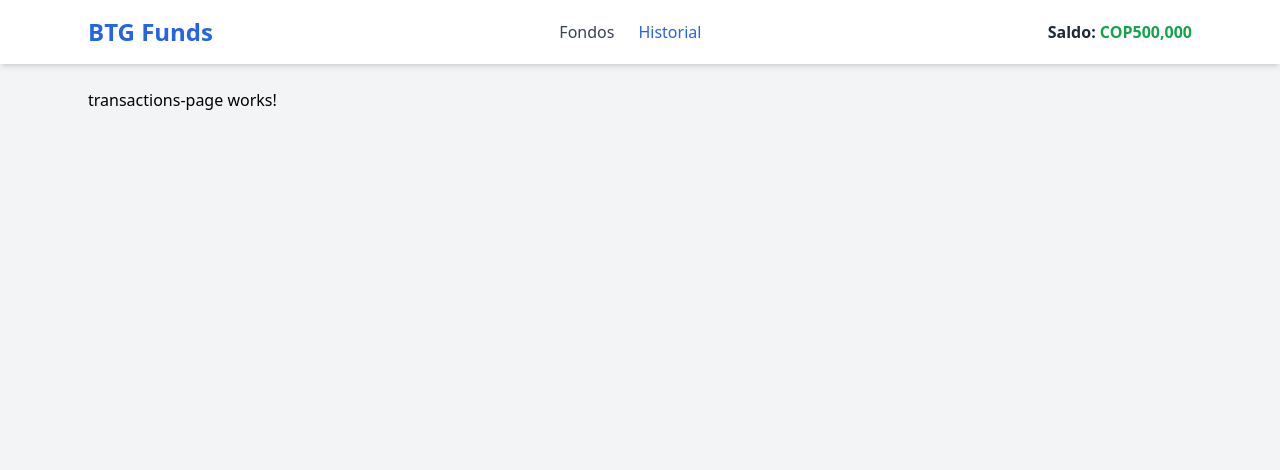
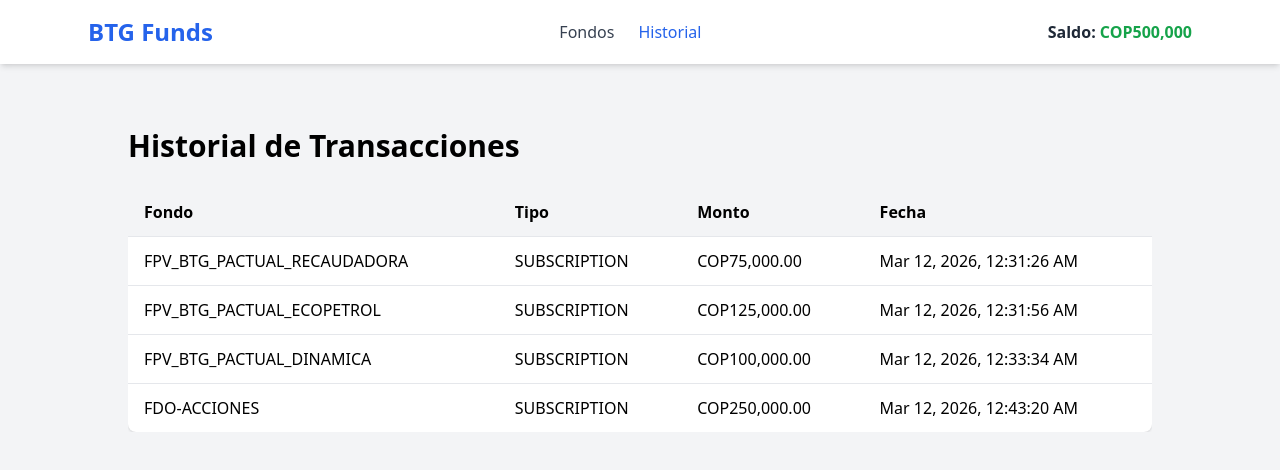
Before and after one commit to Dpalacioo/btg-funds, an Angular app: page /transactions in a window 1280 px wide. Shown: the top 470 px of the page. Built offline with nearby package versions, Linux system fonts and the light colour scheme; data requests are answered from the project's data file.

Commit message:
fix: register TransactionsModule in AppModule to enable Angular pipes

```diff
--- a/mock-api/db.json
+++ b/mock-api/db.json
@@ -47,6 +47,22 @@
       "type": "SUBSCRIPTION",
       "date": "2026-03-12T00:31:56.588Z",
       "id": 2
+    },
+    {
+      "fundId": 5,
+      "fundName": "FPV_BTG_PACTUAL_DINAMICA",
+      "amount": 100000,
+      "type": "SUBSCRIPTION",
+      "date": "2026-03-12T00:33:34.653Z",
+      "id": 3
+    },
+    {
+      "fundId": 4,
+      "fundName": "FDO-ACCIONES",
+      "amount": 250000,
+      "type": "SUBSCRIPTION",
+      "date": "2026-03-12T00:43:20.821Z",
+      "id": 4
     }
   ]
 }
--- a/src/app/features/transactions/pages/transactions-page/transactions-page.component.html
+++ b/src/app/features/transactions/pages/transactions-page/transactions-page.component.html
@@ -1 +1,36 @@
-<p>transactions-page works!</p>
+<div class="p-10">
+  <h1 class="text-3xl font-bold mb-6">Historial de Transacciones</h1>
+
+  <div class="overflow-x-auto">
+    <table class="min-w-full bg-white shadow rounded-lg">
+      <thead class="bg-gray-100">
+        <tr>
+          <th class="px-4 py-3 text-left">Fondo</th>
+          <th class="px-4 py-3 text-left">Tipo</th>
+          <th class="px-4 py-3 text-left">Monto</th>
+          <th class="px-4 py-3 text-left">Fecha</th>
+        </tr>
+      </thead>
+
+      <tbody>
+        <tr *ngFor="let transaction of transactions" class="border-t">
+          <td class="px-4 py-3">
+            {{ transaction.fundName }}
+          </td>
+
+          <td class="px-4 py-3">
+            {{ transaction.type }}
+          </td>
+
+          <td class="px-4 py-3">
+            {{ transaction.amount | currency: "COP" }}
+          </td>
+
+          <td class="px-4 py-3">
+            {{ transaction.date | date: "medium" }}
+          </td>
+        </tr>
+      </tbody>
+    </table>
+  </div>
+</div>
--- a/src/app/features/transactions/pages/transactions-page/transactions-page.component.ts
+++ b/src/app/features/transactions/pages/transactions-page/transactions-page.component.ts
@@ -1,10 +1,29 @@
-import { Component } from '@angular/core';
+import { Component, OnInit } from '@angular/core';
+import { TransactionsService } from '../../../../core/services/transactions.service';
+import { Transaction } from '../../../../core/models/transaction';
 
 @Component({
   selector: 'app-transactions-page',
   templateUrl: './transactions-page.component.html',
-  styleUrl: './transactions-page.component.scss'
+  styleUrls: ['./transactions-page.component.scss'],
 })
-export class TransactionsPageComponent {
+export class TransactionsPageComponent implements OnInit {
+  transactions: Transaction[] = [];
 
+  constructor(private transactionsService: TransactionsService) {}
+
+  ngOnInit(): void {
+    this.loadTransactions();
+  }
+
+  loadTransactions() {
+    this.transactionsService.getTransactions().subscribe({
+      next: (data) => {
+        this.transactions = data;
+      },
+      error: (err) => {
+        console.error('Error loading transactions', err);
+      },
+    });
+  }
 }
```
Also changed, not shown: src/app/app.module.ts (+8 -1 lines).
